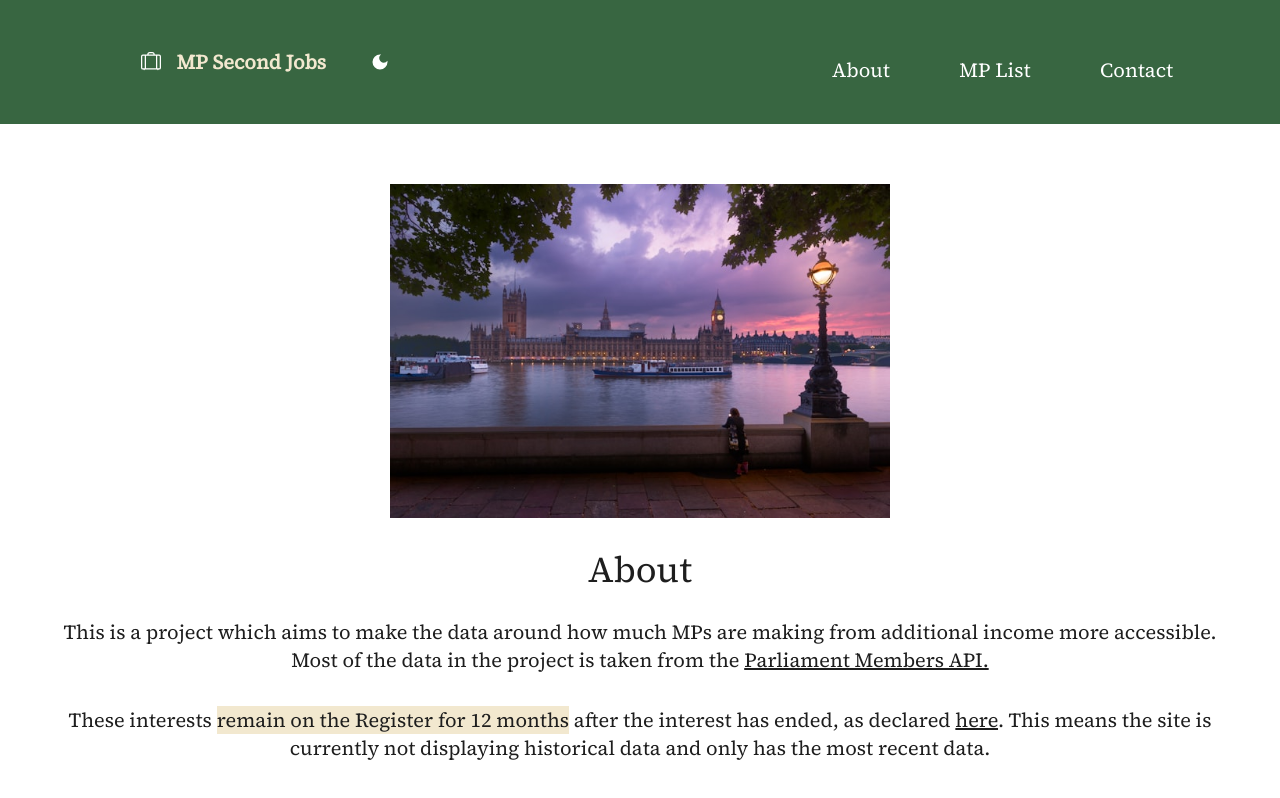
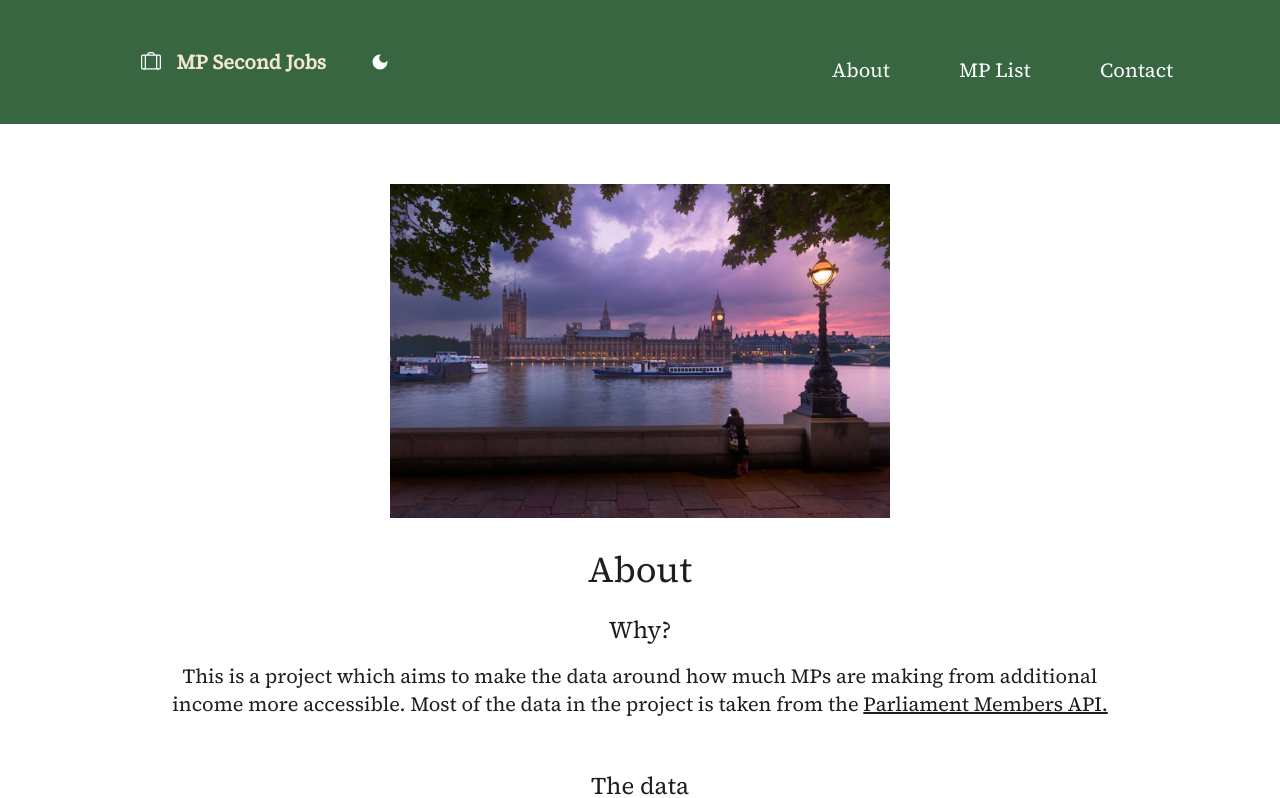
Before and after one commit to zamarz/second-jobs, a Next.js app: page /about in a window 1280 px wide. Shown: the top 798 px of the page. Built offline with nearby package versions, Linux system fonts and the light colour scheme.

Commit message:
Alter style of about page

```diff
--- a/src/app/about/page.tsx
+++ b/src/app/about/page.tsx
@@ -4,7 +4,7 @@ import Link from "next/link";
 const About = () => {
   return (
     <section className="min-h-screen mx-auto container px-10 py-10">
-      <div className="text-center text-pretty flex flex-col justify-center items-center ">
+      <div className="text-center text-balance flex flex-col justify-center items-center ">
         <Image
           src={"/assets/parliament_2.jpg"}
           alt="An image of Parliament in the evening"
@@ -13,6 +13,7 @@ const About = () => {
           className="py-5"
         />
         <h3 className="text-3xl md:text-4xl py-3 mx-auto">About</h3>
+        <h2 className="text-2xl pt-3">Why?</h2>
         <p className="text-xl py-4">
           This is a project which aims to make the data around how much MPs are
           making from additional income more accessible. Most of the data in the
@@ -25,8 +26,10 @@ const About = () => {
             Parliament Members API.
           </Link>
         </p>
+        <br></br>
+        <h2 className="text-2xl pt-3">The data</h2>
         <p className="text-xl py-4">
-          These interests{" "}
+          The interests{" "}
           <span className="bg-tertiary-light">
             remain on the Register for 12 months
           </span>{" "}
@@ -55,12 +58,14 @@ const About = () => {
           they don't have to declare how much they are earning from it. They
           only have to declare that they are earning the money.
         </p>
+        <br></br>
+        <h2 className="text-2xl pt-3">Additional data</h2>
         <p className="text-xl py-4">
           I have added 'Totals' to each of the first five or so registered
           interest sections. This roughly works out how much money an MP is
           making. Despite this,{" "}
           <span className="bg-tertiary-light">
-            not all money will be declared{" "}
+            not all money will be declared
           </span>{" "}
           in these 'Total' areas. Always make sure to double check the amounts
           in the descriptions of each interest to ensure that these values
```
